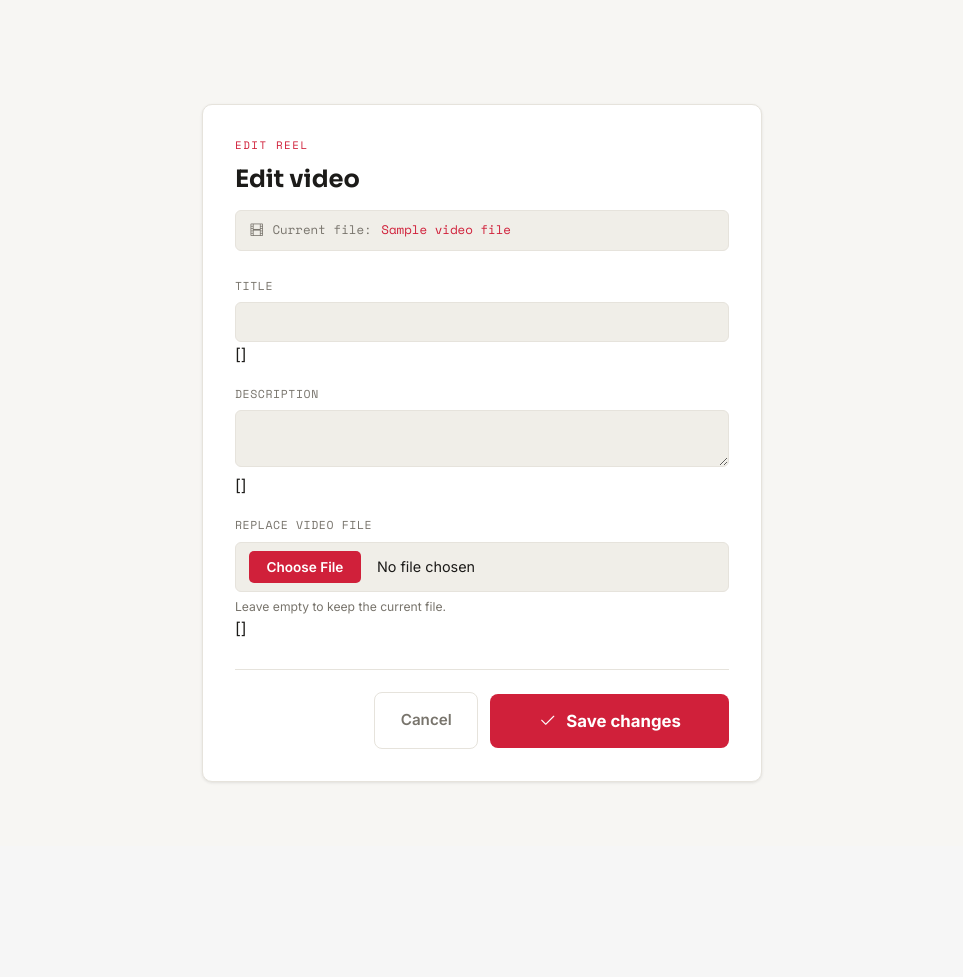
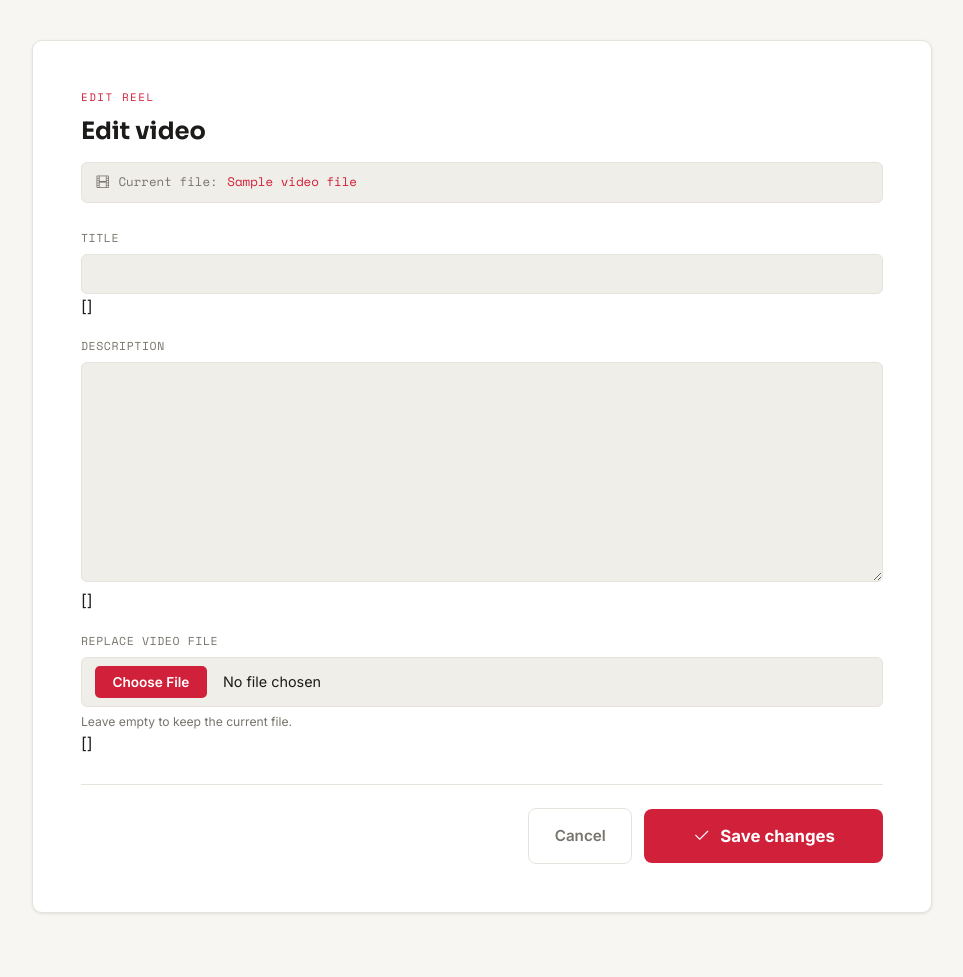
Before and after one commit to mrcaption49/DjangoVideoGallery49, a Django app: template gallery/templates/gallery/edit.html in a window 1280 px wide. Shown: the part 61-1038 px from the top of the page, without its empty margins (158-1121 px from the left). Before the commit the page ends 844 px from the top, so only its background shows below. Run offline with Django 3.2, Linux system fonts and the light colour scheme; the template is opened without the code that fills it: most values are stand-ins (such as "Sample title", 1, 10 or a date in 2020); form fields are guessed from the names that the template uses.

Commit message:
UI modified D2

```diff
--- a/gallery/templates/gallery/edit.html
+++ b/gallery/templates/gallery/edit.html
@@ -113,12 +113,13 @@
 
     /* ---------- Form card ---------- */
     #uploadPage .form-wrap {
-        max-width: 560px;
-        margin: 4.5rem auto 0;
+        max-width: 900px;
+        width: 94%;
+        margin: 0.5rem auto 0;
         background: var(--surface);
         border: 1px solid var(--line);
         border-radius: 10px;
-        padding: 2rem;
+        padding: 3rem;
         box-shadow: 0 1px 3px var(--shadow);
         transition: background-color 0.3s ease, border-color 0.3s ease, box-shadow 0.3s ease;
     }
@@ -197,7 +198,10 @@
         border-color: var(--accent);
     }
 
-    #uploadPage .field textarea { resize: vertical; }
+    #uploadPage .field textarea {
+        resize: vertical;
+        min-height: 220px;
+    }
 
     #uploadPage .field input[type="file"] {
         padding: 0.5rem 0.8rem;
@@ -298,7 +302,7 @@
     }
 
     @media (max-width: 640px) {
-        #uploadPage .form-wrap { margin-top: 3.5rem; padding: 1.5rem; }
+        #uploadPage .form-wrap { margin-top: 0.5rem; padding: 1.5rem; width: 96%; }
         #uploadPage .form-actions { flex-wrap: wrap-reverse; }
         #uploadPage .btn-upload,
         #uploadPage .btn-cancel { width: 100%; }
```
Also changed, not shown: gallery/templates/gallery/upload.html (+9 -5 lines).
